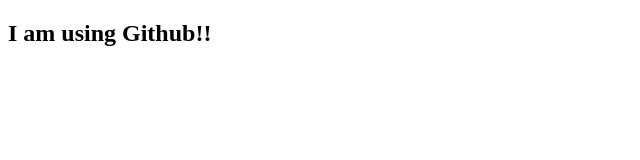
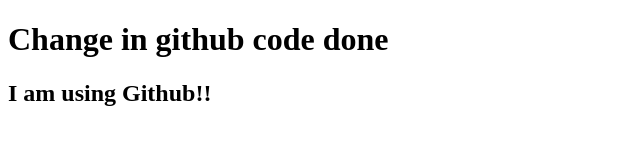
Before and after one commit to Mucktadir/sayem-first-web, a plain HTML site: page index.html in a window 1280 px wide. Shown: the whole page, without its empty margins (0-640 px from the left). Drawn offline with Linux system fonts and the light colour scheme.

Commit message:
add some chane

```diff
--- a/index.html
+++ b/index.html
@@ -6,6 +6,7 @@
     <title>Document</title>
 </head>
 <body>
+    <h1>Change in github code done</h1>
     <h2>I am using Github!!</h2>
 </body>
 </html>
```
Also changed, not shown: 1 other file.
